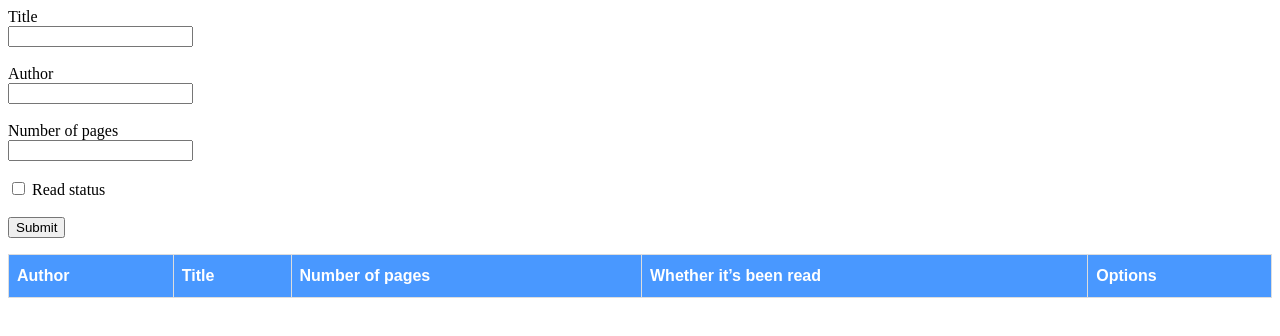
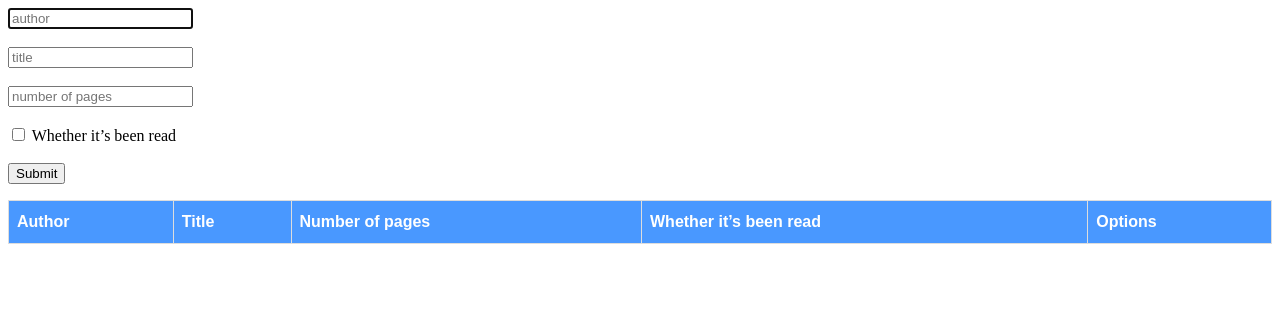
Before and after one commit to apricot12/books-library-js, a website: page index.html in a window 1280 px wide. Drawn offline with Linux system fonts and the light colour scheme.

Commit message:
Modify html

```diff
--- a/index.html
+++ b/index.html
@@ -8,21 +8,15 @@
     <title>Library</title>
 </head>
 <body>
-    <form action="">
-        <label for="title">Title</label><br>
-        <input id="title" type="text"><br><br>
-
-        <label for="author">Author</label><br>
-        <input id="author" type="text"><br><br>
-
-        <label for="pages">Number of pages</label><br>
-        <input id="pages" type="number"><br><br>
-
-        <input id="read" type="checkbox">
-        <label for="read">Read status</label><br><br>
-
-        <button id="create-btn">Submit</button>
-    </form>
+    <div class="form">
+        <input type="text" id="author" name="author" placeholder="author" autofocus><br><br>
+        <input type="text" id="title" name="title" placeholder="title"><br><br>
+        <input type="number" id="pages" name="pages" placeholder="number of pages"><br><br>
+        <!-- <input type="text" id="read" name="read" placeholder="whether it’s been read"><br><br> -->
+        <input type="checkbox" id="read" name="read">
+        <label for="read"> Whether it’s been read</label><br><br>
+        <button>Submit</button>
+    </div>
 
     <table class="show_books">
         <tr>
--- a/scripts/main.js
+++ b/scripts/main.js
@@ -44,6 +44,15 @@ function displayLibrary(newBook) {
     table.appendChild(tr);
 }
 
+function removeBook() {
+    let bookRows = document.querySelectorAll(".book-row");
+    let arrayBookRows = [...bookRows];
+    arrayBookRows.forEach((row) => {
+        row.lastElementChild.addEventListener('click', () => {
+            row.remove();
+        })
+    })
+}
 
 let btn = document.querySelector('button');
 btn.addEventListener('click', function() {
@@ -55,4 +64,5 @@ btn.addEventListener('click', function() {
     let newBook = new Book(author.value, title.value, pages.value, read.checked);
     addBookToLibrary(newBook);
     displayLibrary(newBook);
+    removeBook();
 });
```
